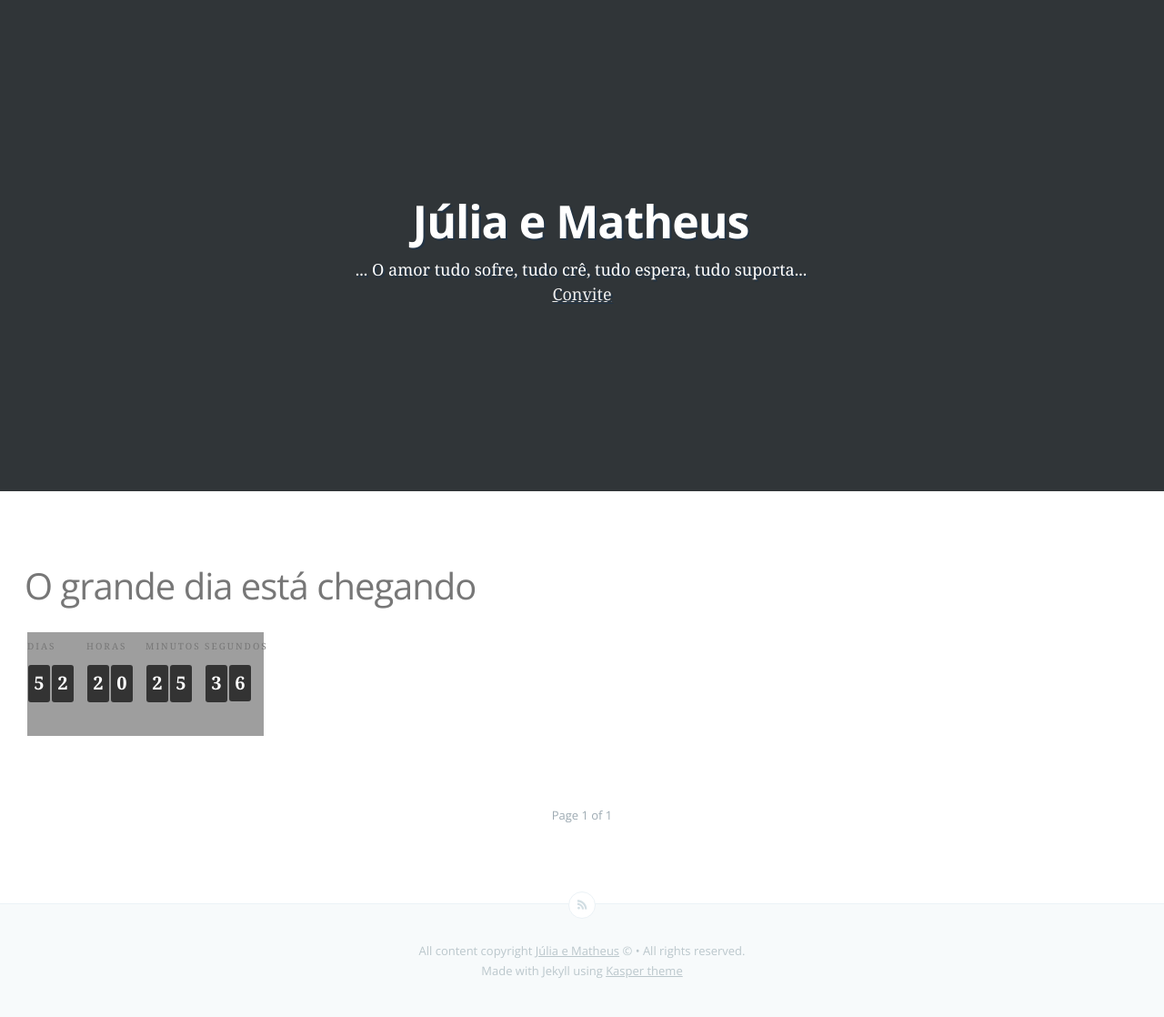
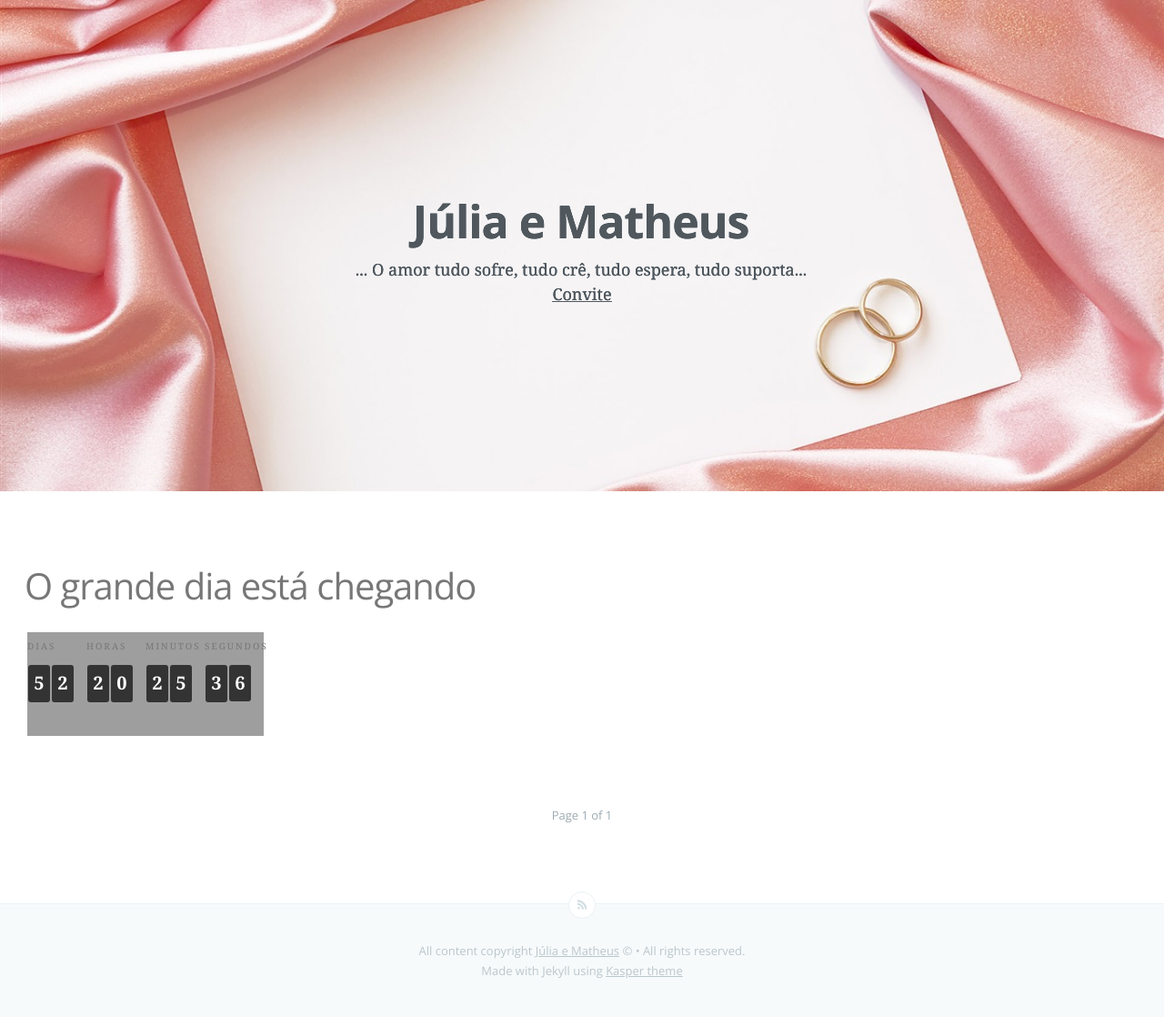
Before and after one commit to matheus/juliaematheus, a Jekyll site: the page built from index.html, in a window 1280 px wide. Shown: the whole page at 91% size. Built offline with Jekyll 4.4.1, drawn with Linux system fonts in a browser that asks for light colours; Markdown is read by kramdown in place of the engine named in the settings; the list of posts is cut into pages by our own code; grey boxes are pictures that could not be loaded.

Commit message:
commit by rakefile

```diff
--- a/_config.yml
+++ b/_config.yml
@@ -7,6 +7,8 @@ pygments: true
 logo: false
 paginate: 15
 
+cover: "/assets/images/cover.jpg"
+
 # Details for the RSS feed generator
 url:            'blog url'
 author:         'Your Name'
--- a/assets/css/main.css
+++ b/assets/css/main.css
@@ -4,8 +4,8 @@
 body {font-size: 1.9rem;}
 
 /* Adding some text shadow*/
-.site-head {text-shadow: 2px 2px #234;}
-.site-head a {color:#eee;}
+.site-head {text-shadow: 0px 0px #234;}
+.site-head a {color:#50585D;}
 
 /* The font is too large in the post view. Revert to small size*/
 .post-header .blog-title {font-size:inherit;}
--- a/assets/css/screen.css
+++ b/assets/css/screen.css
@@ -371,7 +371,7 @@ margin on the iframe, cause it breaks stuff. */
     height: 60%;
     margin-bottom: 5rem;
     text-align: center;
-    color: #fff;
+    color: #50585D;
     background: #303538 no-repeat center center;
     background-size: cover;
 }
--- a/index.html
+++ b/index.html
@@ -1,7 +1,7 @@
 ---
 layout: default
 title: Home
-cover: false
+cover: "/assets/images/cover.jpg"
 convite: 'convite.html'
 ---
 
```
Also changed, not shown: assets/images/cover.jpg (added), 4 other files.
